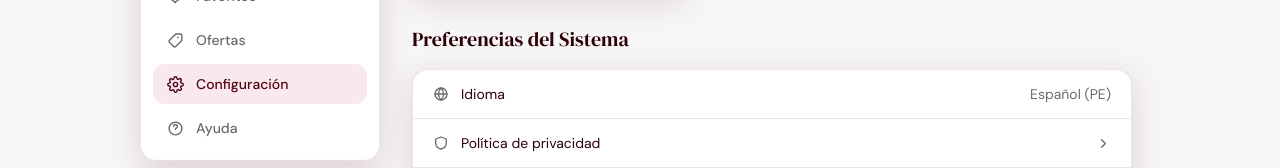
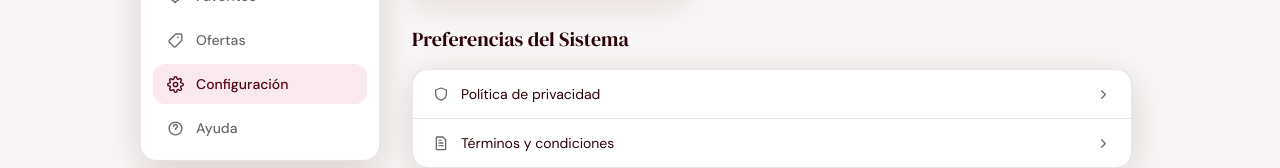
Before and after one commit to Luc7o/anita-new-2026, a React (Vite) app in the folder frontend/: page /perfil/configuracion in a window 1280 px wide. Shown: the part 249-417 px from the top of the page. Built offline with nearby package versions, Linux system fonts and the light colour scheme; no server answers.

Commit message:
fuera idiomas

```diff
--- a/frontend/src/pages/Configuracion.jsx
+++ b/frontend/src/pages/Configuracion.jsx
@@ -11,7 +11,6 @@ import {
   IconShield,
   IconEye,
   IconEyeOff,
-  IconGlobe,
   IconFileText,
   IconLogout,
   IconChevronRight,
@@ -45,7 +44,6 @@ export default function Configuracion() {
         <div>
           <h2 className="mb-4 text-xl font-semibold text-plum">Preferencias del Sistema</h2>
           <div className="glass divide-y divide-plum/10 overflow-hidden rounded-2xl shadow-glass">
-            <FilaPreferencia icono={<IconGlobe size={16} />} etiqueta="Idioma" valor="Español (PE)" />
             <FilaPreferencia
               icono={<IconShield size={16} />}
               etiqueta="Política de privacidad"
```
